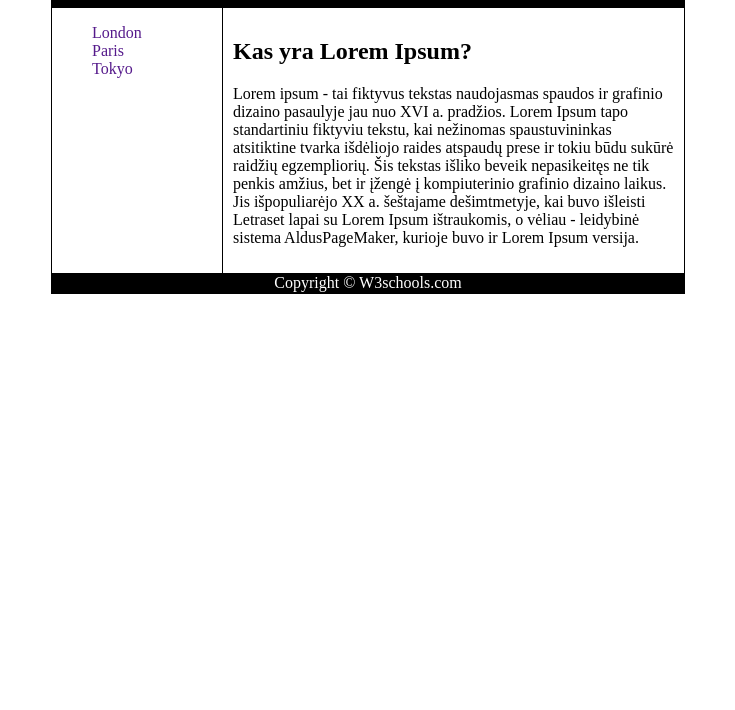
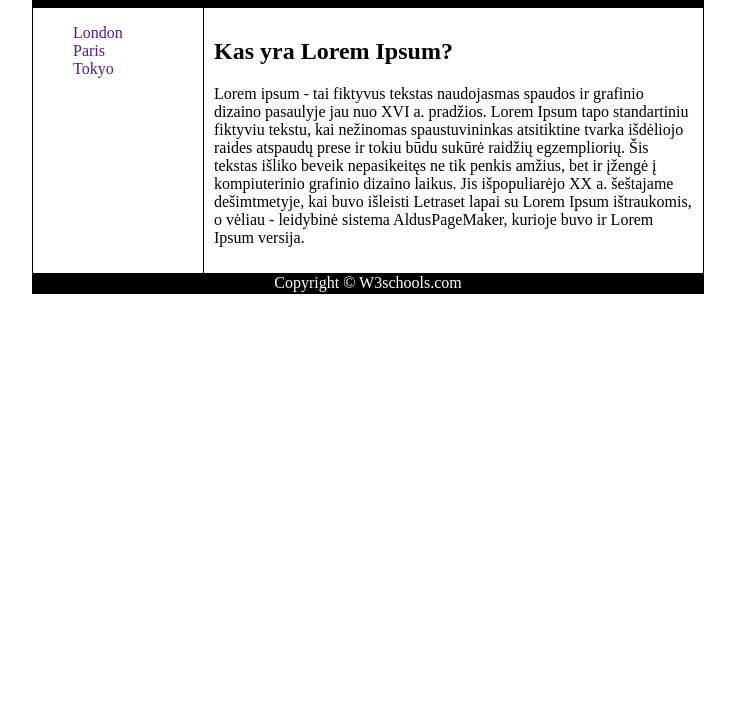
Before and after one commit to DayMoonDR/Namu-darbas3, a plain HTML site: page index.html in a window 1280 px wide. Shown: the part 90-800 px from the top of the page, without its empty margins (272-1007 px from the left). Drawn offline with Linux system fonts and the light colour scheme.

Commit message:
Pabaigtas

```diff
--- a/css/Namu darbas3.css
+++ b/css/Namu darbas3.css
@@ -1,7 +1,8 @@
 div.container {
-    width: 50%;
+    width: 670px;
     border: 1px solid black;
     margin: 15px auto;
+    overflow: hidden;
 }
 
 header, footer {
```
